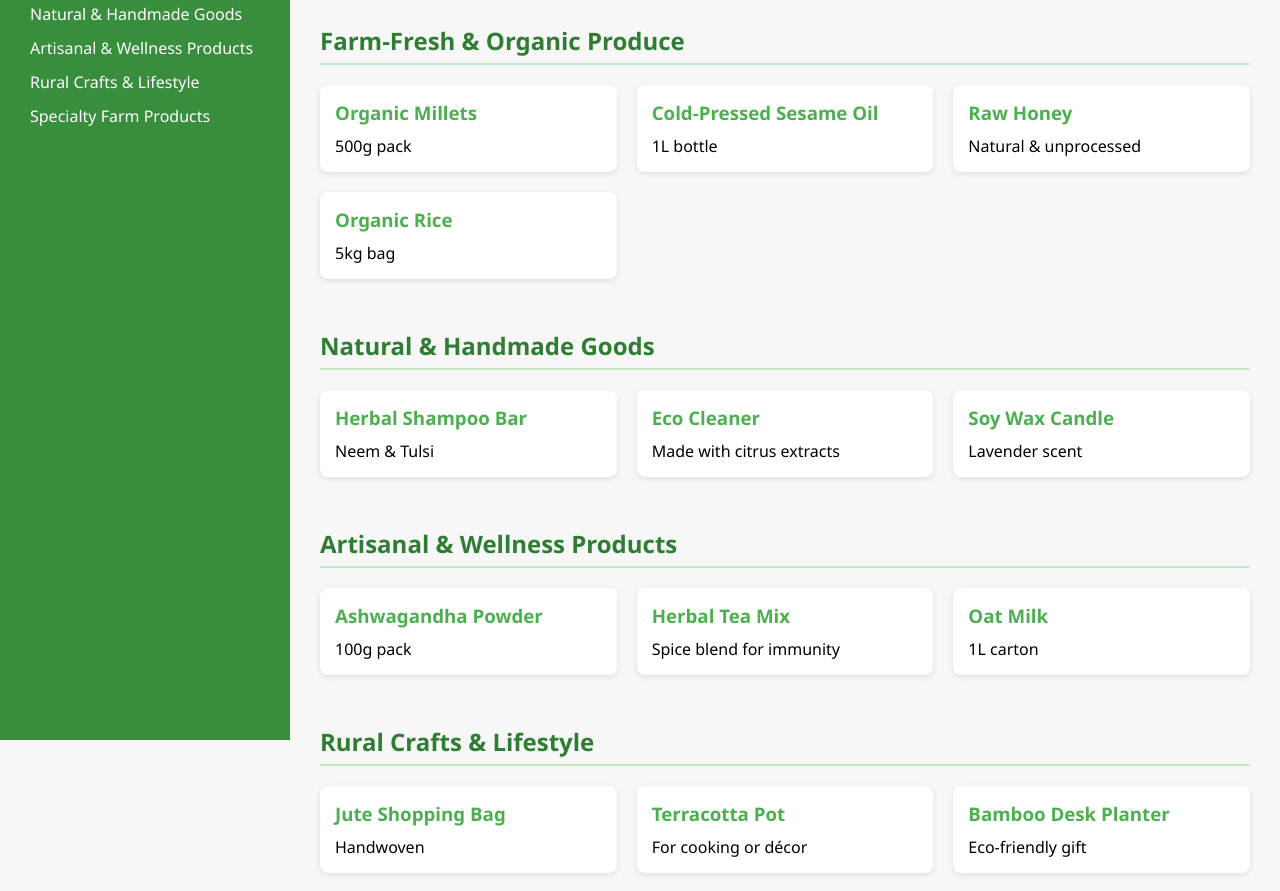
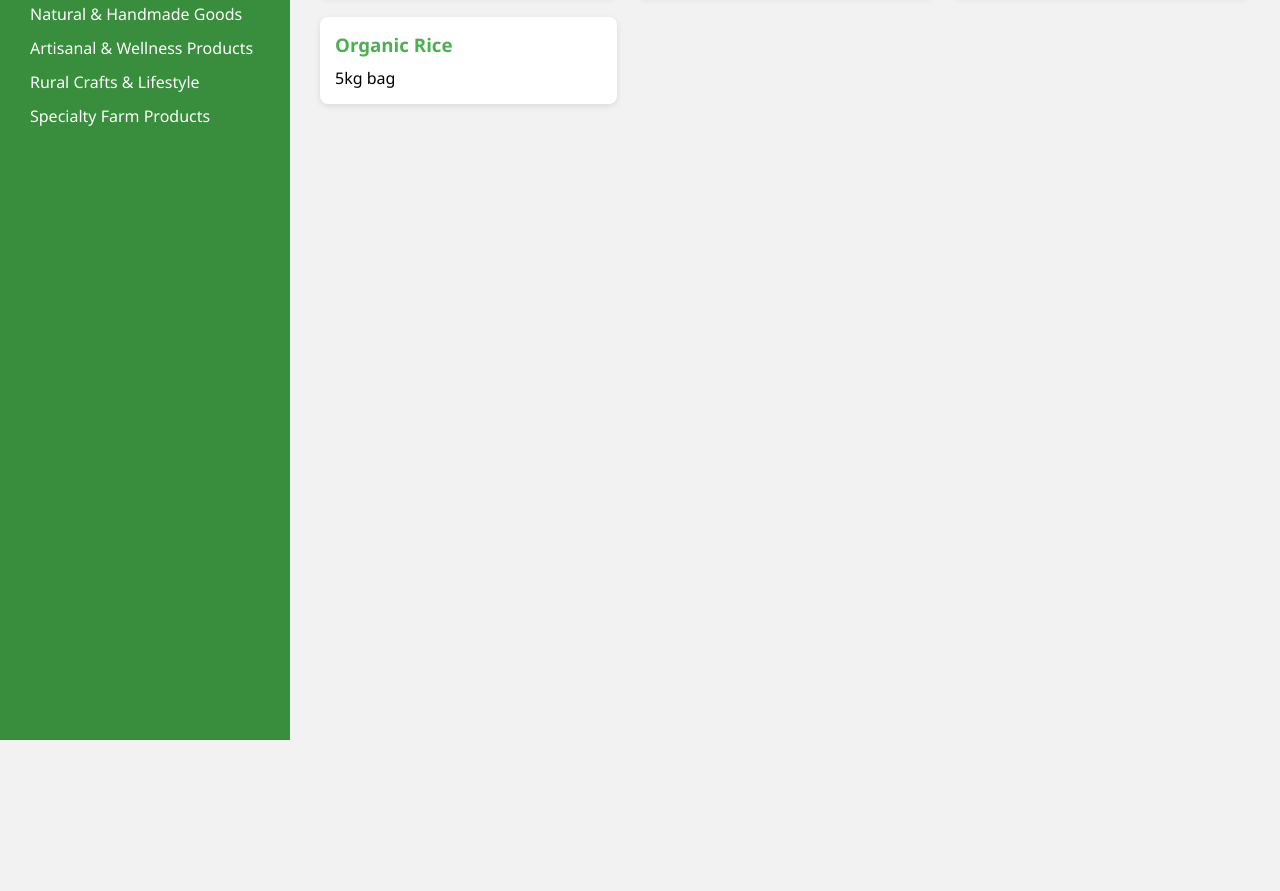
Before and after one commit to Sarwesh0910/Project_2, a plain HTML site: page index.html in a window 1280 px wide. Shown: the part 120-1011 px from the top of the page. After the commit the page ends 860 px from the top, so only its background shows below. Drawn offline with Linux system fonts and the light colour scheme.

Commit message:
updated the file

```diff
--- a/index.html
+++ b/index.html
@@ -3,23 +3,22 @@
 <head>
   <meta charset="UTF-8">
   <meta name="viewport" content="width=device-width, initial-scale=1">
-  <title>DFF Products Page</title>
+  <title>DFF Product Catalog</title>
   <style>
     body {
       margin: 0;
       font-family: 'Segoe UI', sans-serif;
-      background-color: #f7f7f7;
       display: flex;
+      background-color: #f2f2f2;
     }
 
-    /* Sidebar styles */
+    /* Sidebar */
     .sidebar {
       width: 250px;
       background-color: #388e3c;
       color: white;
       padding: 30px 20px;
       position: sticky;
-      top: 0;
       height: 100vh;
     }
 
@@ -34,6 +33,7 @@
       text-decoration: none;
       margin-bottom: 12px;
       padding-left: 10px;
+      cursor: pointer;
     }
 
     .sidebar a:hover {
@@ -45,17 +45,6 @@
     .content {
       flex-grow: 1;
       padding: 30px;
-    }
-
-    .category {
-      margin-top: 50px;
-    }
-
-    .category h2 {
-      color: #2e7d32;
-      margin-bottom: 20px;
-      border-bottom: 2px solid #c8e6c9;
-      padding-bottom: 6px;
     }
 
     .grid {
@@ -79,6 +68,14 @@
     .product p {
       margin: 0;
     }
+
+    .category {
+      display: none;
+    }
+
+    .category.active {
+      display: block;
+    }
   </style>
 </head>
 <body>
@@ -86,63 +83,65 @@
   <!-- Sidebar -->
   <nav class="sidebar">
     <h2>🧺 Products List</h2>
-    <a href="#farm-fresh">Farm-Fresh & Organic Produce</a>
-    <a href="#handmade">Natural & Handmade Goods</a>
-    <a href="#wellness">Artisanal & Wellness Products</a>
-    <a href="#crafts">Rural Crafts & Lifestyle</a>
-    <a href="#specialty">Specialty Farm Products</a>
+    <a onclick="showCategory('farmFresh')">Farm-Fresh & Organic Produce</a>
+    <a onclick="showCategory('handmade')">Natural & Handmade Goods</a>
+    <a onclick="showCategory('wellness')">Artisanal & Wellness Products</a>
+    <a onclick="showCategory('crafts')">Rural Crafts & Lifestyle</a>
+    <a onclick="showCategory('specialty')">Specialty Farm Products</a>
   </nav>
 
   <!-- Main content -->
   <div class="content">
-    <h1>🌿 DFF Product Catalog</h1>
-
-    <div class="category" id="farm-fresh">
-      <h2>Farm-Fresh & Organic Produce</h2>
+    <div id="farmFresh" class="category active">
       <div class="grid">
         <div class="product"><h3>Organic Millets</h3><p>500g pack</p></div>
-        <div class="product"><h3>Cold-Pressed Sesame Oil</h3><p>1L bottle</p></div>
+        <div class="product"><h3>Sesame Oil</h3><p>Cold-pressed, 1L</p></div>
         <div class="product"><h3>Raw Honey</h3><p>Natural & unprocessed</p></div>
         <div class="product"><h3>Organic Rice</h3><p>5kg bag</p></div>
       </div>
     </div>
 
-    <div class="category" id="handmade">
-      <h2>Natural & Handmade Goods</h2>
+    <div id="handmade" class="category">
       <div class="grid">
         <div class="product"><h3>Herbal Shampoo Bar</h3><p>Neem & Tulsi</p></div>
-        <div class="product"><h3>Eco Cleaner</h3><p>Made with citrus extracts</p></div>
+        <div class="product"><h3>Eco Cleaner</h3><p>With citrus extract</p></div>
         <div class="product"><h3>Soy Wax Candle</h3><p>Lavender scent</p></div>
       </div>
     </div>
 
-    <div class="category" id="wellness">
-      <h2>Artisanal & Wellness Products</h2>
+    <div id="wellness" class="category">
       <div class="grid">
         <div class="product"><h3>Ashwagandha Powder</h3><p>100g pack</p></div>
-        <div class="product"><h3>Herbal Tea Mix</h3><p>Spice blend for immunity</p></div>
+        <div class="product"><h3>Herbal Tea Mix</h3><p>Immunity booster</p></div>
         <div class="product"><h3>Oat Milk</h3><p>1L carton</p></div>
       </div>
     </div>
 
-    <div class="category" id="crafts">
-      <h2>Rural Crafts & Lifestyle</h2>
+    <div id="crafts" class="category">
       <div class="grid">
         <div class="product"><h3>Jute Shopping Bag</h3><p>Handwoven</p></div>
-        <div class="product"><h3>Terracotta Pot</h3><p>For cooking or décor</p></div>
+        <div class="product"><h3>Terracotta Pot</h3><p>Traditional cooking ware</p></div>
         <div class="product"><h3>Bamboo Desk Planter</h3><p>Eco-friendly gift</p></div>
       </div>
     </div>
 
-    <div class="category" id="specialty">
-      <h2>Specialty Farm Products</h2>
+    <div id="specialty" class="category">
       <div class="grid">
         <div class="product"><h3>Homemade Pickles</h3><p>Mango, Lemon, Garlic</p></div>
         <div class="product"><h3>A2 Cow Ghee</h3><p>250ml bottle</p></div>
         <div class="product"><h3>Millet Laddus</h3><p>Pack of 6</p></div>
       </div>
     </div>
+  </div>
 
-  </div>
+  <!-- JS to handle category switching -->
+  <script>
+    function showCategory(id) {
+      const categories = document.querySelectorAll('.category');
+      categories.forEach(c => c.classList.remove('active'));
+      document.getElementById(id).classList.add('active');
+    }
+  </script>
+
 </body>
 </html>
```
